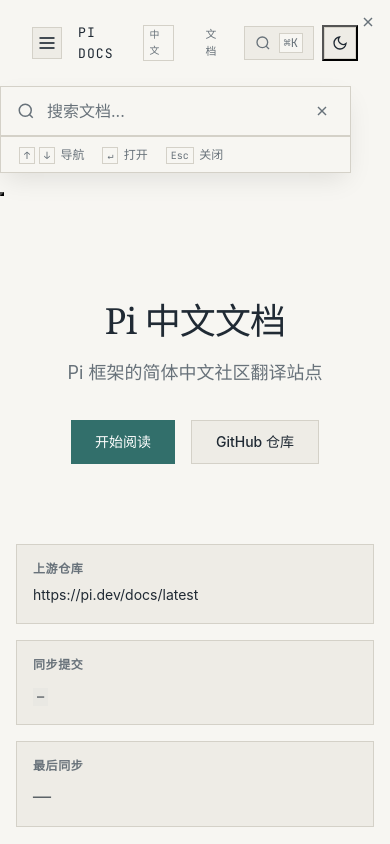
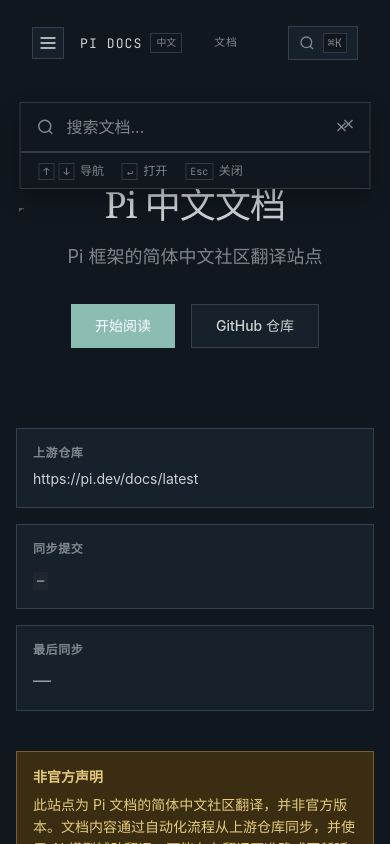
Before and after one commit to marble810/pi-docs-zh-cn, a SvelteKit app: page / in a window 390 px wide. Both pictures are taken after a click on the button "⌘K". Shown: the top 844 px of the page. Built offline with nearby package versions, Linux system fonts and the light colour scheme.

Commit message:
feat: dark-only design contract and floating search dialog
Add DESIGN.md, remove ThemeMenu/light theme, wire Bits Dialog mobile nav, and keep search as a fixed portal with reactive MiniSearch.

```diff
--- a/src/app.css
+++ b/src/app.css
@@ -2,7 +2,7 @@
    Pi Docs — Design Tokens
    Serif (Noto Serif SC) for body, Sans (system) for UI,
    Mono (JetBrains Mono / system) for code.
-   Light & dark themes via data-theme attribute / prefers-color-scheme.
+   Dark mode only.
    ============================================================ */
 
 @import url("https://fonts.googleapis.com/css2?family=Noto+Serif+SC:wght@400;500;600;700&family=JetBrains+Mono:ital,wght@0,400;0,600;1,400&display=swap");
@@ -29,11 +29,11 @@
   --space-12: 3rem;
   --space-16: 4rem;
 
-  /* Radius */
-  --radius-sm: 0.25rem;
-  --radius-md: 0.375rem;
-  --radius-lg: 0.5rem;
-  --radius-xl: 0.75rem;
+  /* Radius — square only; values kept as aliases for existing var() calls */
+  --radius-sm: 0;
+  --radius-md: 0;
+  --radius-lg: 0;
+  --radius-xl: 0;
 
   /* Typography scale */
   --text-xs: 0.75rem;
@@ -56,45 +56,17 @@
   --content-max-width: 730px;
   --header-height: 86px;
 
+  /* Layering */
+  --z-header: 50;
+  --z-overlay: 60;
+
   /* Transitions */
   --transition-fast: 150ms ease;
   --transition-normal: 250ms ease;
 }
 
-/* ---------- Light theme (default) ---------- */
-:root,
-[data-theme="light"] {
-  --color-bg: #f7f6f2;
-  --color-fg: #202a34;
-  --color-surface: #eeece6;
-  --color-surface-hover: #e5e2da;
-  --color-border: #d4d1c8;
-  --color-accent: #326f6b;
-  --color-accent-hover: #225551;
-  --color-accent-soft: #e2efeb;
-  --color-muted: #68727a;
-  --color-code-bg: #e9e8e3;
-  --color-code-fg: #202a34;
-  --color-code-block-bg: #212730;
-  --color-code-block-fg: rgba(213, 216, 219, 0.8);
-  --color-selection: rgba(50, 111, 107, 0.18);
-  --color-sidebar-bg: transparent;
-  --color-toc-bg: transparent;
-  --color-toc-active: #326f6b;
-  --color-warning-bg: #f8f0dc;
-  --color-warning-border: #d7c58b;
-  --color-warning-fg: #72591b;
-  --color-success-bg: #e3eee8;
-  --color-success-border: #a8c8b4;
-  --color-header-bg: transparent;
-  --color-overlay: rgba(18, 25, 32, 0.45);
-  --shadow-sm: 0 1px 2px rgba(0, 0, 0, 0.06);
-  --shadow-md: 0 4px 6px -1px rgba(0, 0, 0, 0.08);
-  --shadow-lg: 0 10px 25px -5px rgba(0, 0, 0, 0.1);
-}
-
-/* ---------- Dark theme ---------- */
-[data-theme="dark"] {
+/* ---------- Dark theme (default & only) ---------- */
+:root {
   --color-bg: #10171e;
   --color-fg: rgba(213, 216, 219, 0.96);
   --color-surface: #17212b;
@@ -122,39 +94,6 @@
   --shadow-sm: 0 1px 2px rgba(0, 0, 0, 0.2);
   --shadow-md: 0 4px 6px -1px rgba(0, 0, 0, 0.3);
   --shadow-lg: 0 10px 25px -5px rgba(0, 0, 0, 0.4);
-}
-
-/* ---------- System preference (default without data-theme) ---------- */
-@media (prefers-color-scheme: dark) {
-  :root:not([data-theme="light"]) {
-    --color-bg: #10171e;
-    --color-fg: rgba(213, 216, 219, 0.96);
-    --color-surface: #17212b;
-    --color-surface-hover: #202c38;
-    --color-border: rgba(73, 80, 89, 0.62);
-    --color-accent: #8bbdb2;
-    --color-accent-hover: #b5ddd3;
-    --color-accent-soft: #19342f;
-    --color-muted: rgba(159, 164, 171, 0.78);
-    --color-code-bg: rgba(33, 39, 48, 0.9);
-    --color-code-fg: rgba(213, 216, 219, 0.8);
-    --color-code-block-bg: rgba(33, 39, 48, 0.9);
-    --color-code-block-fg: rgba(213, 216, 219, 0.8);
-    --color-selection: rgba(139, 189, 178, 0.28);
-    --color-sidebar-bg: transparent;
-    --color-toc-bg: transparent;
-    --color-toc-active: #a4d3c8;
-    --color-warning-bg: #3a2d12;
-    --color-warning-border: #766128;
-    --color-warning-fg: #e5cd7c;
-    --color-success-bg: #173b30;
-    --color-success-border: #396d5d;
-    --color-header-bg: transparent;
-    --color-overlay: rgba(0, 0, 0, 0.6);
-    --shadow-sm: 0 1px 2px rgba(0, 0, 0, 0.2);
-    --shadow-md: 0 4px 6px -1px rgba(0, 0, 0, 0.3);
-    --shadow-lg: 0 10px 25px -5px rgba(0, 0, 0, 0.4);
-  }
 }
 
 /* ---------- Reduced motion ---------- */
--- a/src/lib/components/SearchDialog.svelte
+++ b/src/lib/components/SearchDialog.svelte
@@ -9,7 +9,7 @@
 
   let query = $state("");
   let results = $state<SearchDocument[]>([]);
-  let miniSearch: MiniSearch<SearchDocument> | null = null;
+  let miniSearch = $state<MiniSearch<SearchDocument> | null>(null);
   let selectedIndex = $state(0);
   let inputEl: HTMLInputElement | undefined = $state();
 
@@ -77,7 +77,7 @@
 
 <svelte:window onkeydown={handleKeydown} />
 
-<Dialog bind:open>
+<Dialog bind:open class="search-portal">
   {#snippet content()}
     <div class="search-dialog" role="dialog" aria-label="搜索文档">
       <div class="search-input-wrapper">
@@ -149,7 +149,6 @@
   .search-dialog {
     background: var(--color-bg);
     border: 1px solid var(--color-border);
-    border-radius: var(--radius-lg);
     box-shadow: var(--shadow-lg);
     width: min(560px, 90vw);
     max-height: 70vh;
@@ -195,7 +194,6 @@
     background: transparent;
     color: var(--color-muted);
     cursor: pointer;
-    border-radius: var(--radius-sm);
   }
 
   .search-close:hover {
@@ -215,7 +213,6 @@
     flex-direction: column;
     gap: 2px;
     padding: 8px 12px;
-    border-radius: var(--radius-md);
     text-decoration: none;
     color: var(--color-fg);
     transition: background var(--transition-fast);
@@ -261,8 +258,16 @@
     font-family: var(--font-mono);
     padding: 1px 4px;
     border: 1px solid var(--color-border);
-    border-radius: 3px;
     font-size: 10px;
     margin: 0 2px;
   }
+
+  /* Fixed portal: never participates in the document layout. */
+  :global(.search-portal) {
+    position: fixed;
+    top: calc(var(--header-height) + var(--space-4));
+    left: 50%;
+    z-index: var(--z-overlay);
+    transform: translateX(-50%);
+  }
 </style>
--- a/src/lib/components/SiteHeader.svelte
+++ b/src/lib/components/SiteHeader.svelte
@@ -1,21 +1,14 @@
 <script lang="ts">
   import { base } from "$app/paths";
-  import ThemeMenu from "./ui/ThemeMenu.svelte";
   import SearchDialog from "./SearchDialog.svelte";
-  import type { Snippet } from "svelte";
-
-  let {
-    mobileNav
-  }: {
-    mobileNav?: Snippet;
-  } = $props();
+  import { mobileNavOpen } from "$lib/stores/ui.js";
 
   let searchOpen = $state(false);
 </script>
 
 <header class="site-header">
   <div class="header-inner">
-    <button class="mobile-menu-btn" id="mobile-menu-trigger" aria-label="打开导航菜单">
+    <button class="mobile-menu-btn" id="mobile-menu-trigger" aria-label="打开导航菜单" onclick={() => ($mobileNavOpen = true)}>
       <svg
         width="20"
         height="20"
@@ -55,31 +48,18 @@
         <span class="search-hint">搜索</span>
         <kbd class="search-kbd">⌘K</kbd>
       </button>
-      <ThemeMenu />
+
     </div>
   </div>
 </header>
 
 <SearchDialog bind:open={searchOpen} />
 
-<div class="mobile-nav-container" id="mobile-nav" hidden>
-  <div class="mobile-nav-inner">
-    {#if mobileNav}
-      {@render mobileNav()}
-    {/if}
-  </div>
-</div>
-
-<!-- Mobile overlay + drawer managed via dialog pattern -->
-{#if false}
-  <!-- ponytail: mobile-nav dialog placeholder — add Dialog-based mobile nav when needed -->
-{/if}
-
 <style>
   .site-header {
     position: sticky;
     top: 0;
-    z-index: 50;
+    z-index: var(--z-header);
     background: var(--color-header-bg);
     height: var(--header-height);
   }
@@ -205,7 +185,5 @@
     background: var(--color-bg);
   }
 
-  .mobile-nav-container {
-    display: none;
-  }
+
 </style>
--- a/src/lib/components/ui/Dialog.svelte
+++ b/src/lib/components/ui/Dialog.svelte
@@ -5,11 +5,13 @@
   let {
     open = $bindable(false),
     trigger,
-    content
+    content,
+    class: className = ""
   }: {
     open?: boolean;
     trigger?: Snippet;
     content?: Snippet;
+    class?: string;
   } = $props();
 </script>
 
@@ -20,7 +22,7 @@
     </BitsDialog.Trigger>
   {/if}
 
-  <BitsDialog.Content>
+  <BitsDialog.Content class={className}>
     {#if content}
       {@render content()}
     {/if}
--- a/src/lib/components/ui/ThemeMenu.svelte
+++ /dev/null
@@ -1,154 +0,0 @@
-<script lang="ts">
-  import DropdownMenu from "./DropdownMenu.svelte";
-
-  let theme = $state<"system" | "light" | "dark">("system");
-  let dropdownOpen = $state(false);
-
-  function applyTheme(t: "system" | "light" | "dark") {
-    theme = t;
-    if (t === "system") {
-      localStorage.removeItem("pi-docs-theme");
-      document.documentElement.setAttribute("data-theme", "system");
-    } else {
-      localStorage.setItem("pi-docs-theme", t);
-      document.documentElement.setAttribute("data-theme", t);
-    }
-  }
-
-  $effect(() => {
-    const stored = localStorage.getItem("pi-docs-theme");
-    if (stored === "dark" || stored === "light") {
-      theme = stored;
-    }
-  });
-</script>
-
-<DropdownMenu bind:open={dropdownOpen}>
-  {#snippet trigger()}
-    <button class="theme-trigger" aria-label="切换主题">
-      <svg
-        width="16"
-        height="16"
-        viewBox="0 0 24 24"
-        fill="none"
-        stroke="currentColor"
-        stroke-width="2"
-      >
-        <path d="M21 12.79A9 9 0 1 1 11.21 3 7 7 0 0 0 21 12.79z" />
-      </svg>
-    </button>
-  {/snippet}
-  {#snippet content()}
-    <div class="theme-menu-items">
-      <button
-        class="theme-item"
-        class:active={theme === "system"}
-        onclick={() => applyTheme("system")}
-      >
-        <svg
-          width="14"
-          height="14"
-          viewBox="0 0 24 24"
-          fill="none"
-          stroke="currentColor"
-          stroke-width="2"
-        >
-          <rect x="2" y="3" width="20" height="14" rx="2" />
-          <line x1="8" y1="21" x2="16" y2="21" />
-          <line x1="12" y1="17" x2="12" y2="21" />
-        </svg>
-        系统
-      </button>
-      <button
-        class="theme-item"
-        class:active={theme === "light"}
-        onclick={() => applyTheme("light")}
-      >
-        <svg
-          width="14"
-          height="14"
-          viewBox="0 0 24 24"
-          fill="none"
-          stroke="currentColor"
-          stroke-width="2"
-        >
-          <circle cx="12" cy="12" r="5" />
-          <line x1="12" y1="1" x2="12" y2="3" />
-          <line x1="12" y1="21" x2="12" y2="23" />
-          <line x1="4.22" y1="4.22" x2="5.64" y2="5.64" />
-          <line x1="18.36" y1="18.36" x2="19.78" y2="19.78" />
-          <line x1="1" y1="12" x2="3" y2="12" />
-          <line x1="21" y1="12" x2="23" y2="12" />
-          <line x1="4.22" y1="19.78" x2="5.64" y2="18.36" />
-          <line x1="18.36" y1="5.64" x2="19.78" y2="4.22" />
-        </svg>
-        浅色
-      </button>
-      <button class="theme-item" class:active={theme === "dark"} onclick={() => applyTheme("dark")}>
-        <svg
-          width="14"
-          height="14"
-          viewBox="0 0 24 24"
-          fill="none"
-          stroke="currentColor"
-          stroke-width="2"
-        >
-          <path d="M21 12.79A9 9 0 1 1 11.21 3 7 7 0 0 0 21 12.79z" />
-        </svg>
-        深色
-      </button>
-    </div>
-  {/snippet}
-</DropdownMenu>
-
-<style>
-  .theme-trigger {
-    display: flex;
-    align-items: center;
-    justify-content: center;
-    width: 32px;
-    height: 32px;
-    border-radius: var(--radius-md);
-    border: 1px solid var(--color-border);
-    background: var(--color-surface);
-    color: var(--color-fg);
-    cursor: pointer;
-    transition: background var(--transition-fast);
-  }
-
-  .theme-trigger:hover {
-    background: var(--color-surface-hover);
-  }
-
-  .theme-menu-items {
-    display: flex;
-    flex-direction: column;
-    gap: 2px;
-    padding: 4px;
-    min-width: 120px;
-  }
-
-  .theme-item {
-    display: flex;
-    align-items: center;
-    gap: 8px;
-    padding: 8px 12px;
-    border: none;
-    background: transparent;
-    color: var(--color-fg);
-    font-family: var(--font-sans);
-    font-size: var(--text-sm);
-    cursor: pointer;
-    border-radius: var(--radius-sm);
-    transition: background var(--transition-fast);
-  }
-
-  .theme-item:hover {
-    background: var(--color-surface-hover);
-  }
-
-  .theme-item.active {
-    background: var(--color-accent-soft);
-    color: var(--color-accent);
-  }
-</style>
--- /dev/null
+++ b/src/lib/stores/ui.ts
@@ -0,0 +1,3 @@
+import { writable } from "svelte/store";
+
+export const mobileNavOpen = writable(false);
--- a/src/routes/+layout.svelte
+++ b/src/routes/+layout.svelte
@@ -20,11 +20,7 @@
   } = $props();
 </script>
 
-<SiteHeader>
-  {#snippet mobileNav()}
-    <p class="mobile-nav-placeholder">导航加载中...</p>
-  {/snippet}
-</SiteHeader>
+<SiteHeader />
 
 <main class="main-content">
   {@render children()}
```
Also changed, not shown: src/app.html (+2 -11 lines), src/lib/components/MobileNavigation.svelte (+13 -22 lines), src/routes/docs/latest/+layout.svelte (+42 -0 lines), 1 other file (tests, documents, lock files or other folders).
